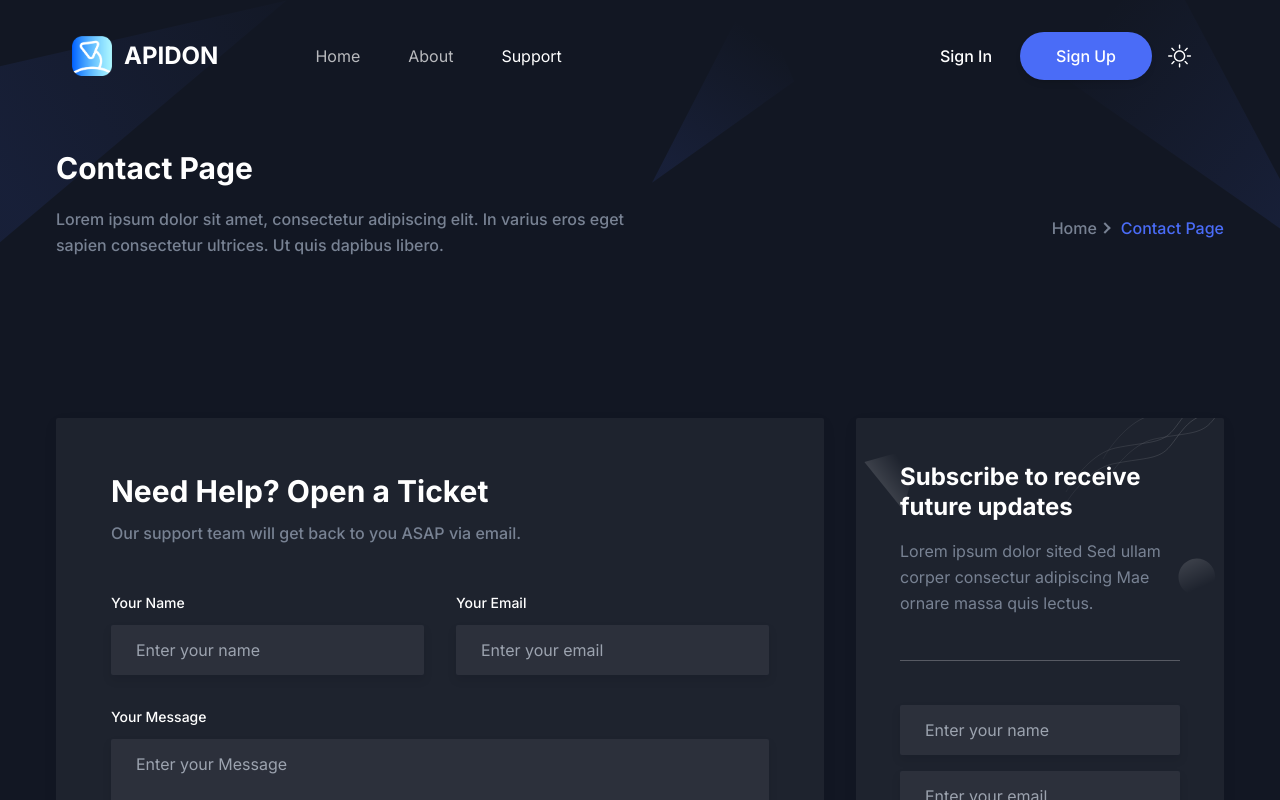
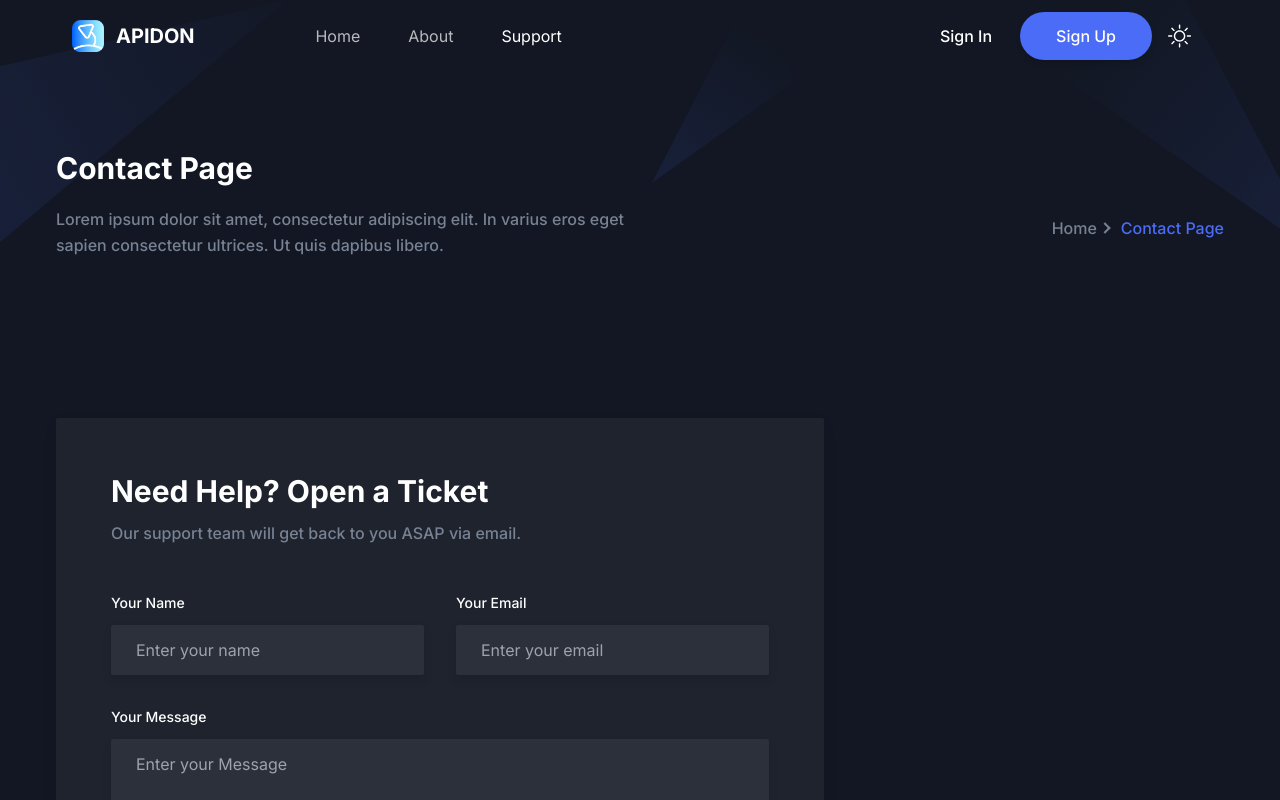
Before and after one commit to aboveStars/apidon-landing-new, a Next.js app: page /contact in a window 1280 px wide. Shown: the top 800 px of the page. Built offline with nearby package versions, Linux system fonts and the light colour scheme.

Commit message:
minor changes.

```diff
--- a/src/app/page.tsx
+++ b/src/app/page.tsx
@@ -31,7 +31,6 @@ export default function Home() {
       <Features />
       <Testimonials />
       <Pricing />
-      <Contact />
     </>
   );
 }
--- a/src/components/Contact/index.tsx
+++ b/src/components/Contact/index.tsx
@@ -77,9 +77,6 @@ const Contact = () => {
               </form>
             </div>
           </div>
-          <div className="w-full px-4 lg:w-5/12 xl:w-4/12">
-            <NewsLatterBox />
-          </div>
         </div>
       </div>
     </section>
--- a/src/components/Header/index.tsx
+++ b/src/components/Header/index.tsx
@@ -43,7 +43,7 @@ const Header = () => {
         className={`header left-0 top-0 z-40 flex w-full items-center justify-center ${
           sticky
             ? "fixed z-[9999] bg-white !bg-opacity-80 py-4 backdrop-blur-sm transition dark:bg-gray-dark md:py-0"
-            : "fixed bg-transparent py-5"
+            : "fixed bg-transparent py-4 md:py-0"
         }`}
       >
         <div className="container">
@@ -58,11 +58,11 @@ const Header = () => {
                   }}
                 >
                   <img
-                    className="size-8 md:size-10"
+                    className="size-8 md:size-8"
                     src="/images/logo/logo.png"
                     alt="logo"
                   />
-                  <text className="text-lg font-bold text-black dark:text-white md:text-2xl">
+                  <text className="text-lg font-bold text-black dark:text-white md:text-xl">
                     APIDON
                   </text>
                 </div>
--- a/src/components/Hero/index.tsx
+++ b/src/components/Hero/index.tsx
@@ -36,7 +36,7 @@ const Hero = () => {
           <div className="-mx-4 flex flex-wrap">
             <div className="w-full px-4">
               <div className="mx-auto max-w-[800px] md:text-center">
-                <div className="my-10 rounded-full bg-gradient-to-r from-violet-800 to-cyan-500 px-5 py-2.5 text-center text-xs font-bold md:hidden">
+                <div className="my-5 mb-8 rounded-full bg-gradient-to-r from-violet-800 to-cyan-500 px-5 py-2.5 text-center text-xs font-bold md:hidden">
                   <Link href="https://testflight.apple.com/join/AeCqrVcg">
                     🚀 Apidon Public Beta is Now Live 🚀
                   </Link>
@@ -75,7 +75,7 @@ const Hero = () => {
                   <span className="absolute inset-0 h-full w-full rounded-lg bg-white opacity-0 transition-opacity duration-300 ease-in-out"></span>
                 </Link>
 
-                <div className="flex w-4/5 items-center justify-between rounded-lg border border-solid border-gray-700 px-5 py-3 md:hidden">
+                <div className="flex w-4/5 items-center justify-between rounded-lg border border-solid border-gray-700 px-5 py-3 mb-5 md:hidden">
                   <Link href="https://testflight.apple.com/join/AeCqrVcg">
                     Join Beta on TestFlight!
                   </Link>
```
